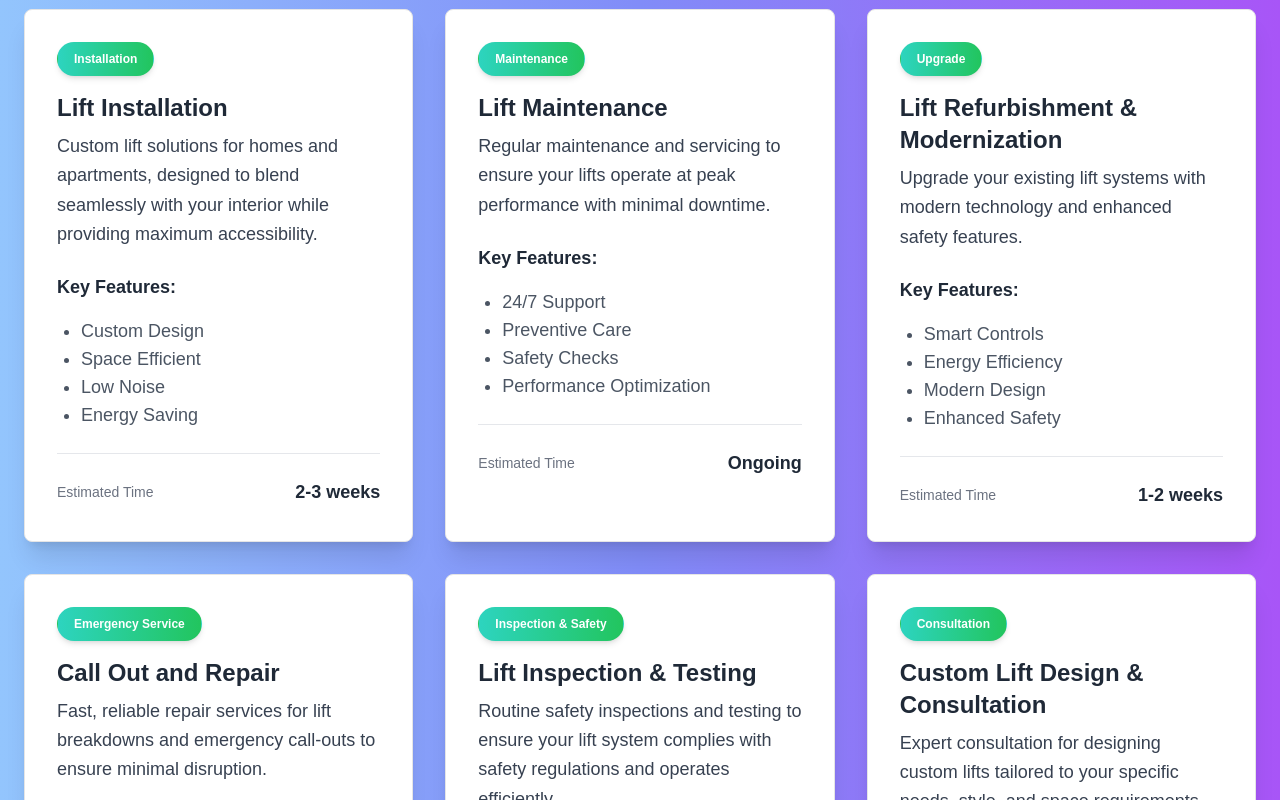
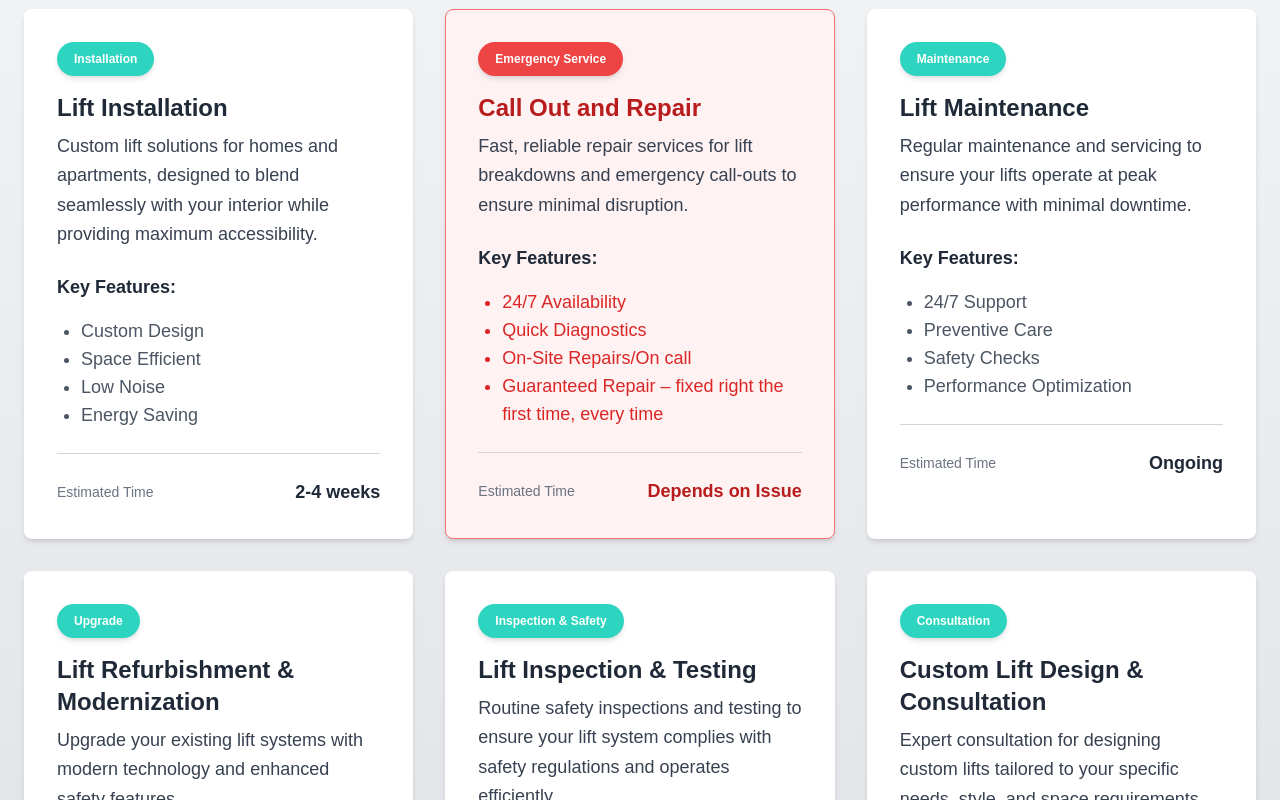
Before and after one commit to niazi12/PropertyLifts, a Next.js app: page / in a window 1280 px wide. Shown: the part 1620-2420 px from the top of the page. Built offline with nearby package versions, Linux system fonts and the light colour scheme.

Commit message:
add service

```diff
--- a/app/services/page.js
+++ b/app/services/page.js
@@ -1,13 +1,14 @@
-import { Card } from "@/components/ui/card"
-import { Badge } from "@/components/ui/badge"
-import Link from "next/link"
+import { Card } from "@/components/ui/card";
+import { Badge } from "@/components/ui/badge";
+import Link from "next/link";
 
 const servicesData = [
   {
     id: 1,
     title: "Residential Lift Installation",
     category: "Installation",
-    description: "Custom lift solutions for homes and apartments, designed to blend seamlessly with your interior while providing maximum accessibility.",
+    description:
+      "Custom lift solutions for homes and apartments, designed to blend seamlessly with your interior while providing maximum accessibility.",
     features: ["Custom Design", "Space Efficient", "Low Noise", "Energy Saving"],
     estimatedTime: "2-3 weeks",
   },
@@ -15,7 +16,8 @@ const servicesData = [
     id: 2,
     title: "Commercial Lift Maintenance",
     category: "Maintenance",
-    description: "Regular maintenance and servicing to ensure your lifts operate at peak performance with minimal downtime.",
+    description:
+      "Regular maintenance and servicing to ensure your lifts operate at peak performance with minimal downtime.",
     features: ["24/7 Support", "Preventive Care", "Safety Checks", "Performance Optimization"],
     estimatedTime: "Ongoing",
   },
@@ -23,7 +25,8 @@ const servicesData = [
     id: 3,
     title: "Lift Modernization",
     category: "Upgrade",
-    description: "Upgrade your existing lift systems with modern technology and enhanced safety features.",
+    description:
+      "Upgrade your existing lift systems with modern technology and enhanced safety features.",
     features: ["Smart Controls", "Energy Efficiency", "Modern Design", "Enhanced Safety"],
     estimatedTime: "1-2 weeks",
   },
@@ -31,51 +34,87 @@ const servicesData = [
     id: 4,
     title: "Call-Out and Emergency Repairs",
     category: "Emergency Service",
-    description: "Immediate response for lift breakdowns, ensuring your lift is back in operation with minimal downtime.",
-    features: ["24/7 Availability", "Rapid Response Team", "Certified Repair Technicians", "Temporary Solutions Until Full Repair"],
+    description:
+      "Immediate response for lift breakdowns, ensuring your lift is back in operation with minimal downtime.",
+    features: [
+      "24/7 Availability",
+      "Rapid Response Team",
+      "Certified Repair Technicians",
+      "Temporary Solutions Until Full Repair",
+    ],
     estimatedTime: "Emergency Response",
   },
   {
     id: 5,
     title: "Lift Inspection & Compliance Checks",
     category: "Compliance",
-    description: "Comprehensive lift inspections to ensure your systems meet legal and safety standards.",
-    features: ["Certified Safety Audits", "Detailed Inspection Reports", "Risk Assessments", "Compliance with Local and International Standards"],
+    description:
+      "Comprehensive lift inspections to ensure your systems meet legal and safety standards.",
+    features: [
+      "Certified Safety Audits",
+      "Detailed Inspection Reports",
+      "Risk Assessments",
+      "Compliance with Local and International Standards",
+    ],
     estimatedTime: "Ongoing/Periodic",
   },
   {
     id: 6,
     title: "Custom Lift Design & Consultation",
     category: "Design",
-    description: "Collaborate with experts to create bespoke lift systems tailored to your architectural and functional requirements.",
-    features: ["3D Design and Planning", "Expert Consultation", "Space Optimization Solutions", "Sustainable Materials"],
+    description:
+      "Collaborate with experts to create bespoke lift systems tailored to your architectural and functional requirements.",
+    features: [
+      "3D Design and Planning",
+      "Expert Consultation",
+      "Space Optimization Solutions",
+      "Sustainable Materials",
+    ],
     estimatedTime: "4-6 weeks",
   },
   {
     id: 7,
     title: "Lift Dismantling & Removal",
     category: "Decommissioning",
-    description: "Professional dismantling and removal services for old or non-functional lift systems.",
-    features: ["Environmentally Friendly Disposal", "Safe and Efficient Processes", "Minimal Disruption to Property", "Site Cleanup"],
+    description:
+      "Professional dismantling and removal services for old or non-functional lift systems.",
+    features: [
+      "Environmentally Friendly Disposal",
+      "Safe and Efficient Processes",
+      "Minimal Disruption to Property",
+      "Site Cleanup",
+    ],
     estimatedTime: "1-2 weeks",
   },
   {
     id: 8,
     title: "Platform and Stair Lifts",
     category: "Accessibility",
-    description: "Install and maintain platform and stair lifts for enhanced mobility in residential and commercial spaces.",
-    features: ["Wheelchair Accessibility", "Compact and Space-Saving", "Easy-to-Use Controls", "Durable and Long-Lasting"],
+    description:
+      "Install and maintain platform and stair lifts for enhanced mobility in residential and commercial spaces.",
+    features: [
+      "Wheelchair Accessibility",
+      "Compact and Space-Saving",
+      "Easy-to-Use Controls",
+      "Durable and Long-Lasting",
+    ],
     estimatedTime: "1-2 weeks",
   },
   {
     id: 9,
     title: "Energy-Efficient Lift Upgrades",
     category: "Sustainability",
-    description: "Retrofit existing lifts with energy-efficient components to reduce operational costs and environmental impact.",
-    features: ["LED Lighting", "Energy-Regenerative Drives", "Smart Control Systems", "Reduced Carbon Footprint"],
+    description:
+      "Retrofit existing lifts with energy-efficient components to reduce operational costs and environmental impact.",
+    features: [
+      "LED Lighting",
+      "Energy-Regenerative Drives",
+      "Smart Control Systems",
+      "Reduced Carbon Footprint",
+    ],
     estimatedTime: "2-3 weeks",
   },
-]
+];
 
 const ServicesPage = () => {
   return (
@@ -98,21 +137,40 @@ const ServicesPage = () => {
           {servicesData.map((service) => (
             <Card
               key={service.id}
-              className="p-8 bg-white shadow-xl rounded-2xl transform transition-transform hover:scale-105 hover:shadow-2xl"
+              className={`
+                p-8 rounded-2xl bg-white shadow-xl border border-transparent cursor-pointer
+                transition-all duration-300
+                transform
+                hover:scale-105 hover:-translate-y-2 hover:shadow-2xl
+                ${
+                  service.category === "Emergency Service"
+                    ? "hover:border-red-500 hover:bg-red-50"
+                    : "hover:border-blue-400 hover:bg-blue-50"
+                }
+              `}
             >
               <div className="space-y-6">
                 {/* Category Badge */}
                 <div className="flex items-center space-x-4">
                   <Badge
                     variant="secondary"
-                    className="mb-4 bg-gradient-to-r from-blue-500 to-indigo-500 text-white px-3 py-1 rounded-full shadow-md"
+                    className={`mb-4 px-3 py-1 rounded-full shadow-md text-white ${
+                      service.category === "Emergency Service"
+                        ? "bg-red-500"
+                        : "bg-gradient-to-r from-blue-500 to-indigo-500"
+                    }`}
                   >
                     {service.category}
                   </Badge>
                 </div>
 
                 {/* Title and Description */}
-                <h3 className="text-2xl font-semibold text-gray-900 hover:text-blue-600 transition-all duration-300">
+                <h3
+                  className={`
+                    text-2xl font-semibold text-gray-900 transition-colors duration-300
+                    hover:${service.category === "Emergency Service" ? "text-red-600" : "text-blue-600"}
+                  `}
+                >
                   {service.title}
                 </h3>
                 <p className="text-sm text-gray-700">{service.description}</p>
@@ -124,7 +182,12 @@ const ServicesPage = () => {
                     {service.features.map((feature, index) => (
                       <li
                         key={index}
-                        className="text-sm text-gray-600 flex items-center hover:text-blue-500 transition-colors duration-200"
+                        className={`
+                          text-sm text-gray-600 flex items-center transition-colors duration-200
+                          hover:${
+                            service.category === "Emergency Service" ? "text-red-600" : "text-blue-500"
+                          }
+                        `}
                       >
                         <span className="mr-2">•</span>
                         {feature}
@@ -137,9 +200,7 @@ const ServicesPage = () => {
                 <div className="pt-4 border-t border-gray-200">
                   <div className="flex items-center justify-between">
                     <span className="text-sm text-gray-500">Estimated Time</span>
-                    <span className="text-sm font-medium text-gray-900">
-                      {service.estimatedTime}
-                    </span>
+                    <span className="text-sm font-medium text-gray-900">{service.estimatedTime}</span>
                   </div>
                 </div>
               </div>
@@ -161,7 +222,7 @@ const ServicesPage = () => {
         </div>
       </div>
     </div>
-  )
-}
+  );
+};
 
-export default ServicesPage
+export default ServicesPage;
--- a/components/Footer.jsx
+++ b/components/Footer.jsx
@@ -9,8 +9,7 @@ const Footer = () => {
         <div className="flex-1 text-center md:text-left flex flex-col items-center md:items-start">
           <h2 className="text-lg font-bold mb-4">Property Lifts Ltd</h2>
           <p className="text-sm leading-relaxed">
-            Thank you for choosing Property Lifts Ltd. We’re dedicated to providing reliable, innovative, and top-quality lift solutions tailored to your needs. Your trust inspires us to deliver excellence every step of the way!
-          </p>
+Thank you for choosing Property Lifts Ltd. We’re committed to delivering reliable, innovative lift solutions tailored to you. Your trust drives our excellence!          </p>
         </div>
 
         {/* Quick Links */}
@@ -86,7 +85,7 @@ const Footer = () => {
       {/* Social Links */}
       <div className="container mx-auto mt-8 flex justify-center space-x-6">
         <a
-          href="https://www.facebook.com/profile.php?viewas=100000686899395&id=61556512595183"
+          href="https://www.facebook.com/Propertyliftsltd"
           target="_blank"
           rel="noopener noreferrer"
           className="text-white hover:text-blue-500 transition transform hover:scale-125"
--- a/components/Service.jsx
+++ b/components/Service.jsx
@@ -7,15 +7,31 @@ const servicesData = [
     id: 1,
     title: "Lift Installation",
     category: "Installation",
-    description: "Custom lift solutions for homes and apartments, designed to blend seamlessly with your interior while providing maximum accessibility.",
+    description:
+      "Custom lift solutions for homes and apartments, designed to blend seamlessly with your interior while providing maximum accessibility.",
     features: ["Custom Design", "Space Efficient", "Low Noise", "Energy Saving"],
-    estimatedTime: "2-3 weeks",
+    estimatedTime: "2-4 weeks",
   },
   {
     id: 2,
+    title: "Call Out and Repair",
+    category: "Emergency Service",
+    description:
+      "Fast, reliable repair services for lift breakdowns and emergency call-outs to ensure minimal disruption.",
+    features: [
+      "24/7 Availability",
+      "Quick Diagnostics",
+      "On-Site Repairs/On call",
+      "Guaranteed Repair – fixed right the first time, every time",
+    ],
+    estimatedTime: "Depends on Issue",
+  },
+  {
+    id: 4,
     title: "Lift Maintenance",
     category: "Maintenance",
-    description: "Regular maintenance and servicing to ensure your lifts operate at peak performance with minimal downtime.",
+    description:
+      "Regular maintenance and servicing to ensure your lifts operate at peak performance with minimal downtime.",
     features: ["24/7 Support", "Preventive Care", "Safety Checks", "Performance Optimization"],
     estimatedTime: "Ongoing",
   },
@@ -23,23 +39,17 @@ const servicesData = [
     id: 3,
     title: "Lift Refurbishment & Modernization",
     category: "Upgrade",
-    description: "Upgrade your existing lift systems with modern technology and enhanced safety features.",
+    description:
+      "Upgrade your existing lift systems with modern technology and enhanced safety features.",
     features: ["Smart Controls", "Energy Efficiency", "Modern Design", "Enhanced Safety"],
     estimatedTime: "1-2 weeks",
-  },
-  {
-    id: 4,
-    title: "Call Out and Repair",
-    category: "Emergency Service",
-    description: "Fast, reliable repair services for lift breakdowns and emergency call-outs to ensure minimal disruption.",
-    features: ["24/7 Availability", "Quick Diagnostics", "On-Site Repairs", "Guaranteed Fixing"],
-    estimatedTime: "As Required",
   },
   {
     id: 5,
     title: "Lift Inspection & Testing",
     category: "Inspection & Safety",
-    description: "Routine safety inspections and testing to ensure your lift system complies with safety regulations and operates efficiently.",
+    description:
+      "Routine safety inspections and testing to ensure your lift system complies with safety regulations and operates efficiently.",
     features: ["Certified Inspectors", "Regulatory Compliance", "Performance Testing", "Safety Certification"],
     estimatedTime: "2-3 days",
   },
@@ -47,7 +57,8 @@ const servicesData = [
     id: 6,
     title: "Custom Lift Design & Consultation",
     category: "Consultation",
-    description: "Expert consultation for designing custom lifts tailored to your specific needs, style, and space requirements.",
+    description:
+      "Expert consultation for designing custom lifts tailored to your specific needs, style, and space requirements.",
     features: ["Tailored Design", "Space Optimization", "Interior Coordination", "Expert Consultation"],
     estimatedTime: "Varies Based on Design",
   },
@@ -55,25 +66,51 @@ const servicesData = [
 
 const ServicesSection = () => {
   return (
-    <div className="py-16 bg-gradient-to-r from-blue-300 via-indigo-400 to-purple-500">
-      <div className="container mx-auto px-6 text-white">
+    <div className="py-16 bg-gradient-to-b from-gray-100 via-gray-200 to-gray-300">
+      <div className="container mx-auto px-6 text-gray-900">
         <h2 className="text-4xl font-bold text-center mb-12 tracking-wider">Our Premium Services</h2>
         <div className="grid gap-8 md:grid-cols-2 lg:grid-cols-3">
           {servicesData.map((service) => (
             <Card
               key={service.id}
-              className="p-8 bg-white shadow-xl rounded-lg transform hover:scale-105 transition-all duration-500 hover:shadow-2xl"
+              className={`
+                p-8 rounded-lg border transition-all duration-300 cursor-pointer
+                shadow-md
+                ${
+                  service.category === "Emergency Service"
+                    ? "bg-red-50 border-red-400 text-red-700"
+                    : "bg-white border-transparent text-gray-900"
+                }
+                hover:shadow-2xl
+                hover:scale-105
+                hover:-translate-y-2
+                ${
+                  service.category === "Emergency Service"
+                    ? "hover:border-red-600 hover:bg-red-100"
+                    : "hover:border-teal-400 hover:bg-teal-50"
+                }
+              `}
             >
               <div className="space-y-6">
                 {/* Category Badge */}
                 <div className="space-y-2">
                   <Badge
-                    variant="secondary"
-                    className="mb-2 text-white bg-gradient-to-r from-teal-400 to-green-500 px-4 py-2 rounded-full shadow-md"
+                    variant={service.category === "Emergency Service" ? "destructive" : "secondary"}
+                    className={`mb-2 px-4 py-2 rounded-full shadow-md ${
+                      service.category === "Emergency Service"
+                        ? "bg-red-500 text-white"
+                        : "bg-teal-400 text-white"
+                    }`}
                   >
                     {service.category}
                   </Badge>
-                  <h3 className="text-2xl font-semibold text-gray-800">{service.title}</h3>
+                  <h3
+                    className={`text-2xl font-semibold ${
+                      service.category === "Emergency Service" ? "text-red-700" : "text-gray-800"
+                    }`}
+                  >
+                    {service.title}
+                  </h3>
                   <p className="text-lg text-gray-700 leading-relaxed">{service.description}</p>
                 </div>
 
@@ -84,7 +121,11 @@ const ServicesSection = () => {
                     {service.features.map((feature, index) => (
                       <li
                         key={index}
-                        className="text-lg text-gray-600 hover:text-teal-500 transition-colors duration-300"
+                        className={`text-lg hover:transition-colors duration-300 ${
+                          service.category === "Emergency Service"
+                            ? "text-red-600 hover:text-red-800"
+                            : "text-gray-600 hover:text-teal-500"
+                        }`}
                       >
                         {feature}
                       </li>
@@ -93,10 +134,16 @@ const ServicesSection = () => {
                 </div>
 
                 {/* Estimated Time */}
-                <div className="pt-6 border-t border-gray-200">
+                <div className="pt-6 border-t border-gray-300">
                   <div className="flex items-center justify-between">
                     <span className="text-sm text-gray-500">Estimated Time</span>
-                    <span className="text-lg font-semibold text-gray-800">{service.estimatedTime}</span>
+                    <span
+                      className={`text-lg font-semibold ${
+                        service.category === "Emergency Service" ? "text-red-700" : "text-gray-800"
+                      }`}
+                    >
+                      {service.estimatedTime}
+                    </span>
                   </div>
                 </div>
               </div>
@@ -117,7 +164,7 @@ const ServicesSection = () => {
       {/* Call to Action */}
       <div className="mt-16 text-center">
         <div className="inline-block p-10 bg-gradient-to-r from-gray-100 via-gray-200 to-gray-300 rounded-lg shadow-lg transition-transform transform hover:-translate-y-2">
-          <h3 className="text-2xl font-semibold text-gray-800">Need a Custom Lift Solution?</h3>
+          <h3 className="text-2xl font-semibold text-gray-900">Need a Custom Lift Solution?</h3>
           <p className="mt-4 text-gray-700">Our experts can help you with custom lift designs and installations.</p>
           <Link href="/contact">
             <button className="mt-6 px-8 py-3 text-lg font-semibold text-white bg-gradient-to-r from-teal-500 to-green-500 rounded-full shadow-lg hover:bg-teal-600 transition-all duration-300">
```
